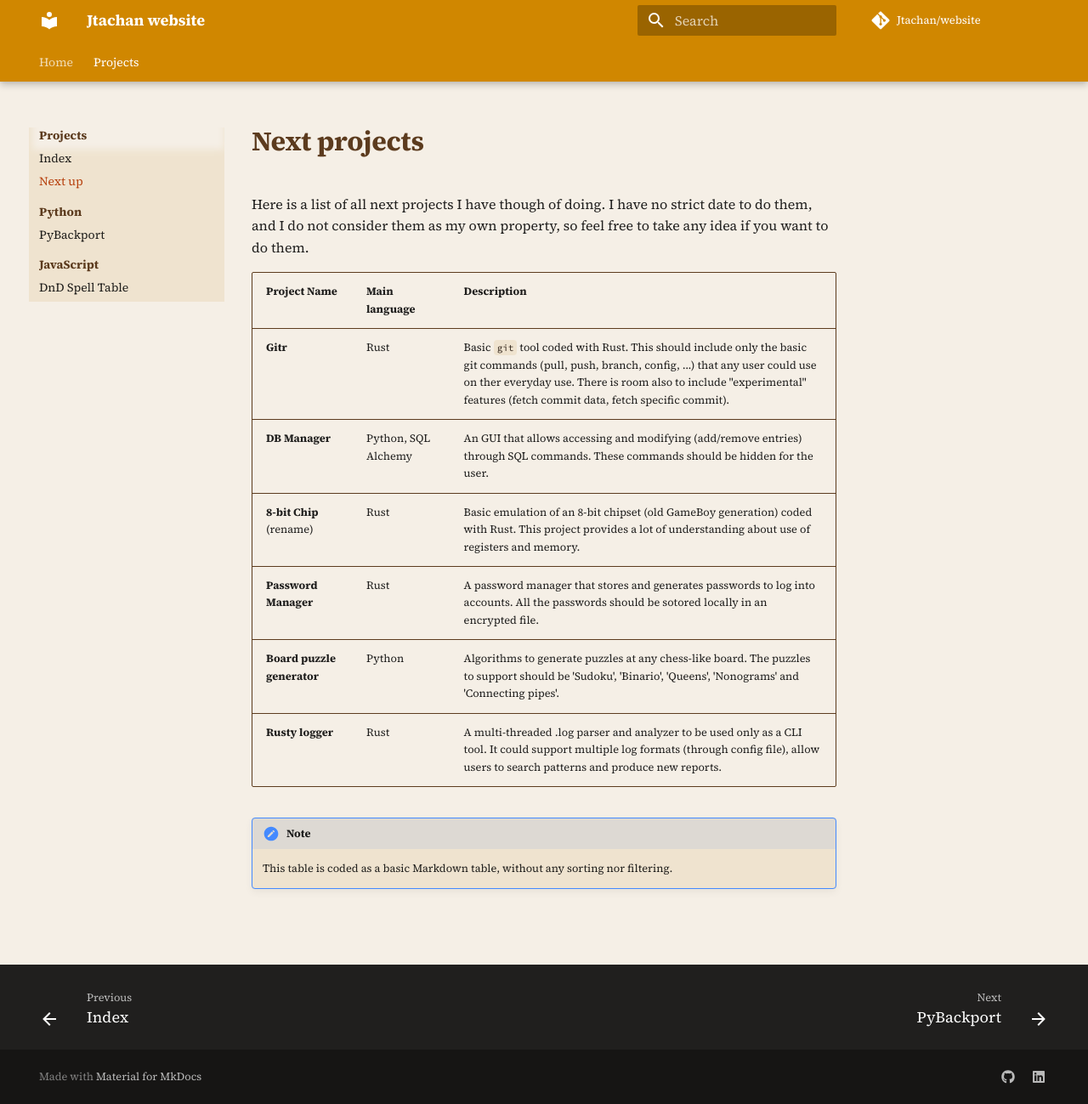
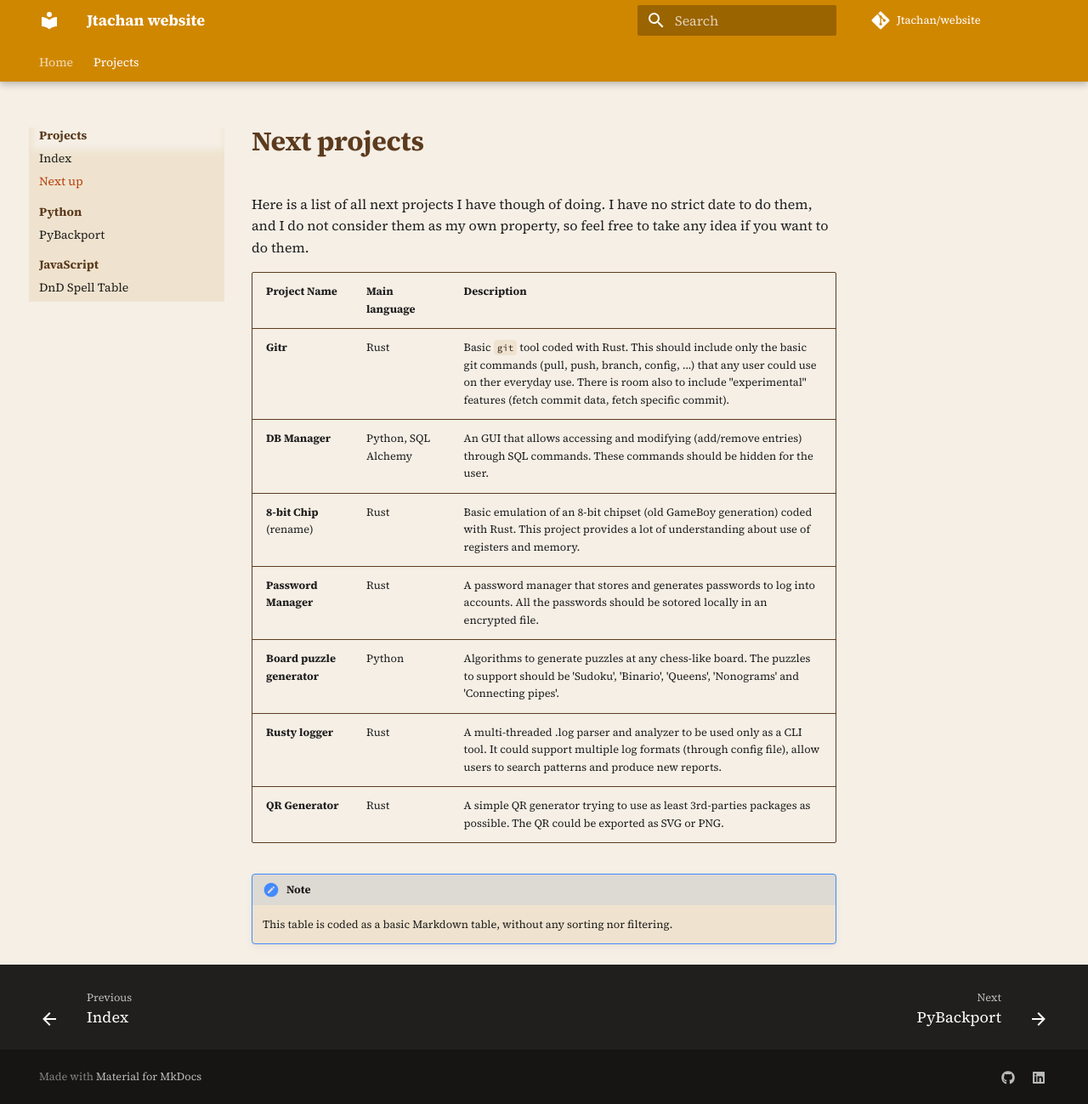
Before and after one commit to Jtachan/website, an MkDocs documentation site: the page built from docs/projects/nextup.md, in a window 1280 px wide and 1299 px high. Shown: the whole window at 85% size. Built offline with MkDocs 1.6.1 and Material for MkDocs 9.7.7, drawn with Linux system fonts in a browser that asks for light colours; comment, search, counter and statistics services are not loaded.

Commit message:
Project (nextup): QR rust generator

```diff
--- a/docs/projects/nextup.md
+++ b/docs/projects/nextup.md
@@ -11,6 +11,7 @@ I have no strict date to do them, and I do not consider them as my own property,
 | **Password Manager** | Rust | A password manager that stores and generates passwords to log into accounts. All the passwords should be sotored locally in an encrypted file. |
 | **Board puzzle generator** | Python | Algorithms to generate puzzles at any chess-like board. The puzzles to support should be 'Sudoku', 'Binario', 'Queens', 'Nonograms' and 'Connecting pipes'. |
 | **Rusty logger** | Rust | A multi-threaded .log parser and analyzer to be used only as a CLI tool. It could support multiple log formats (through config file), allow users to search patterns and produce new reports. |
+| **QR Generator** | Rust | A simple QR generator trying to use as least 3rd-parties packages as possible. The QR could be exported as SVG or PNG. |
 
 !!! Note
     This table is coded as a basic Markdown table, without any sorting nor filtering.
```
